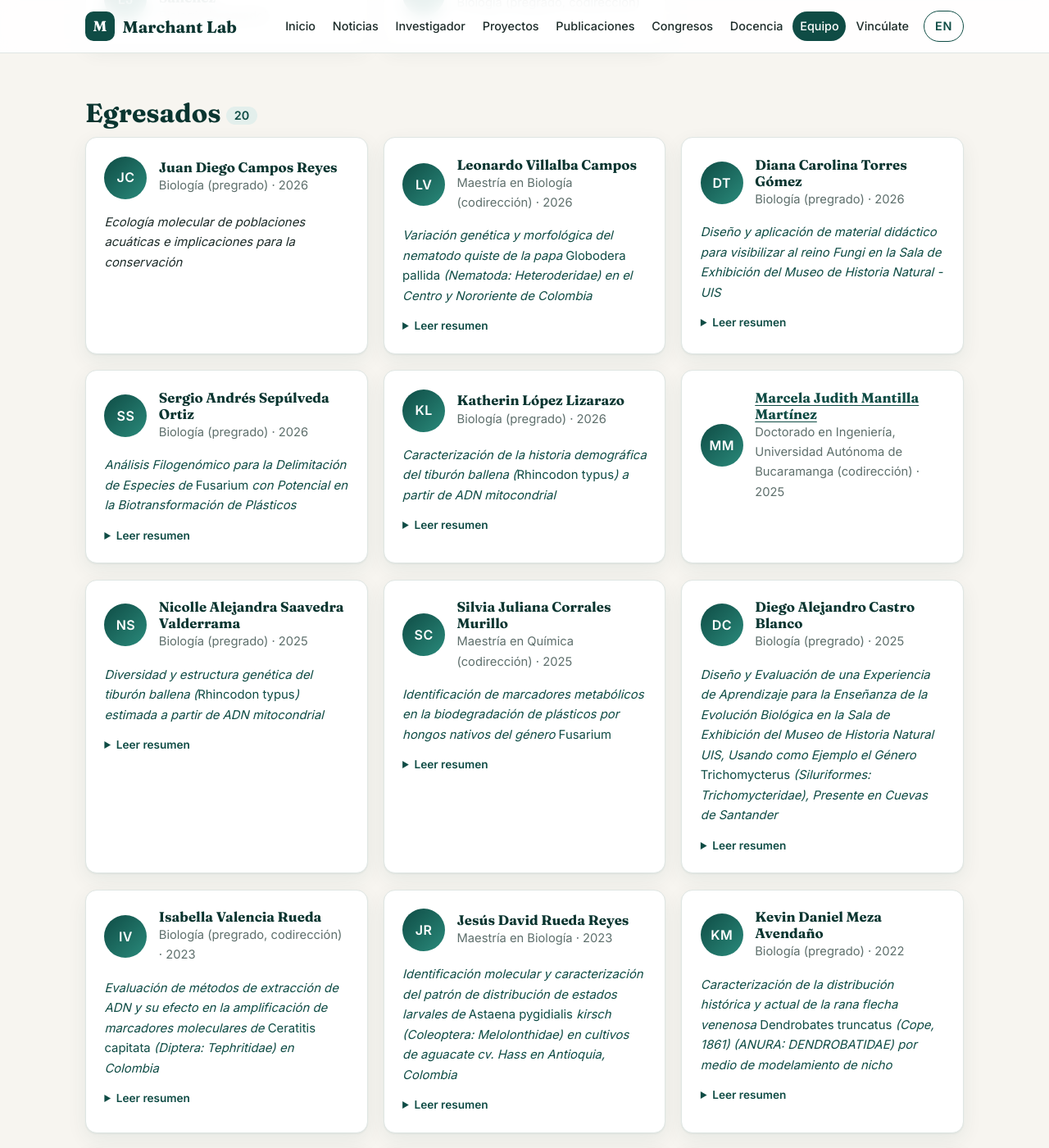
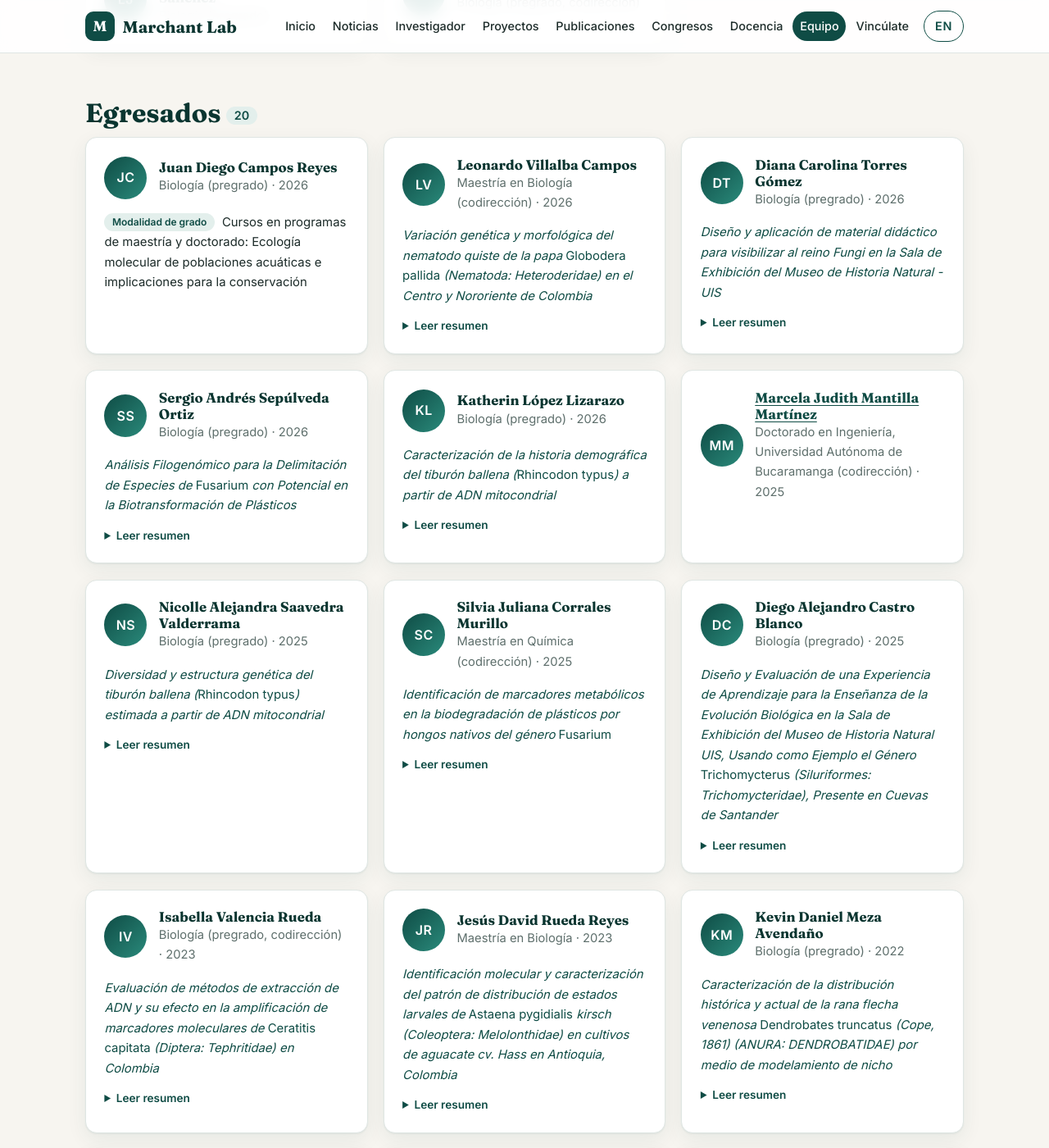
Before and after one commit to Marchant-Lab/marchant-lab-web, a Jekyll site: the page built from equipo.html, in a window 1280 px wide and 1400 px high, scrolled down 823 px. Shown: the whole window at 82% size. Built offline with Jekyll 4.4.1, drawn with Linux system fonts in a browser that asks for light colours.

Commit message:
Juan Diego Campos: grado por la modalidad de cursos en programas de maestría y doctorado
Según el Acuerdo 240 de 2008 del Consejo Académico UIS. La ficha muestra la
modalidad en lugar de un título de tesis; se corrige también su noticia.

Co-Authored-By: Claude Opus 5.5 <noreply@anthropic.com>

```diff
--- a/_data/noticias.yml
+++ b/_data/noticias.yml
@@ -37,7 +37,7 @@
 - fecha: 2026-02-04
   categoria: Grado
   titulo: Juan Diego Campos Reyes se gradúa como biólogo
-  texto: Su trabajo de grado abordó la ecología molecular de poblaciones acuáticas y sus implicaciones para la conservación.
+  texto: Se graduó en la modalidad de cursos en programas de maestría y doctorado, en el área de ecología molecular de poblaciones acuáticas y conservación.
 
 - fecha: 2026-02-10
   categoria: Publicación
--- a/_data/personas.yml
+++ b/_data/personas.yml
@@ -2,7 +2,8 @@
 # Fuente oficial de títulos y roles: Sistema de Trabajos de Grado UIS (soportes-academicos/trabajos-grado/).
 # Egresados: anio = año de grado. Con `noesis: <handle>` el título, resumen y enlace salen de
 # _data/tesis.json (scripts/actualizar_tesis.py); si la tesis no está en Noesis, poner `tesis:` a mano.
-# Campos opcionales: foto (ruta en assets/), enlace (ORCID, LinkedIn…), anio, tesis, noesis.
+# Campos opcionales: foto (ruta en assets/), enlace (ORCID, LinkedIn…), anio, tesis, noesis,
+# modalidad (si el grado no fue por trabajo de investigación; `tesis` pasa a ser el tema registrado).
 - nombre: Sergio Andrés Marchant Rojas
   rol: Investigador principal
   estado: actual
@@ -40,6 +41,7 @@
   rol: Biología (pregrado)
   estado: egresado
   anio: 2026   # grado 2026-02-04 (Cuadro Maestro PRODUCTIVIDAD); aún no está en Noesis
+  modalidad: Cursos en programas de maestría y doctorado   # Acuerdo 240 de 2008 del Consejo Académico UIS
   tesis: "Ecología molecular de poblaciones acuáticas e implicaciones para la conservación"
 - nombre: Leonardo Villalba Campos
   rol: Maestría en Biología (codirección)
--- a/_data/traduccion_en.yml
+++ b/_data/traduccion_en.yml
@@ -167,7 +167,8 @@
 "Talleres de inducción sobre los lineamientos de procesos de la Vicerrectoría de Investigación y Extensión": "Induction workshops on the procedures of the Vice-Rectorate for Research and Extension"
 "UIS": "UIS"
 "Juan Diego Campos Reyes se gradúa como biólogo": "Juan Diego Campos Reyes graduates in Biology"
-"Su trabajo de grado abordó la ecología molecular de poblaciones acuáticas y sus implicaciones para la conservación.": "His thesis addressed the molecular ecology of aquatic populations and its implications for conservation."
+"Se graduó en la modalidad de cursos en programas de maestría y doctorado, en el área de ecología molecular de poblaciones acuáticas y conservación.": "He graduated through the graduate-coursework option (master's and PhD courses), in the area of molecular ecology of aquatic populations and conservation."
+"Cursos en programas de maestría y doctorado": "Graduate coursework (master's and PhD courses)"
 
 # --- Infraestructura y grupo
 "Director del Grupo de Investigación en Biotecnología y Gestión Ambiental (iBGA)": "Head of the Biotechnology and Environmental Management Research Group (iBGA)"
--- a/_data/ui.yml
+++ b/_data/ui.yml
@@ -24,6 +24,7 @@ es:
   perfil_orcid: Perfil completo en
   grupos_equipo: [Integrantes actuales, Egresados]
   leer_resumen: Leer resumen
+  modalidad_grado: Modalidad de grado
   secciones_docencia: [Cursos en la UIS, Formación continua, Divulgación y museo, Formación docente]
   ver_curso: Ver página del curso →
   como_aplicar: ¿Cómo aplicar?
@@ -75,6 +76,7 @@ en:
   perfil_orcid: Full profile on
   grupos_equipo: [Current members, Alumni]
   leer_resumen: Read abstract
+  modalidad_grado: Degree option
   secciones_docencia: [Courses at UIS, Continuing education, Outreach and museum, Teacher training]
   ver_curso: Course website →
   como_aplicar: How to apply
--- a/_includes/paginas/equipo.html
+++ b/_includes/paginas/equipo.html
@@ -17,6 +17,7 @@
       <p class="tesis"><a href="https://noesis.uis.edu.co/handle/{{ t.handle }}">{% include cursiva.html t=t.titulo %}</a></p>
       {% if lang == "en" and t.resumen_en %}{% assign resumen = t.resumen_en %}{% else %}{% assign resumen = t.resumen %}{% endif %}
       {% if resumen %}<details><summary>{{ ui.leer_resumen }}</summary><p>{% include cursiva.html t=resumen %}</p></details>{% endif %}
+      {% elsif p.modalidad %}<p class="modalidad"><span class="etiqueta">{{ ui.modalidad_grado }}</span> {{ tr[p.modalidad] | default: p.modalidad }}{% if p.tesis %}: {% include cursiva.html t=p.tesis %}{% endif %}</p>
       {% elsif p.tesis %}<p class="tesis">{% include cursiva.html t=p.tesis %}</p>{% endif %}
     </article>
     {% endfor %}
--- a/assets/style.css
+++ b/assets/style.css
@@ -184,3 +184,5 @@ details p { margin-top: .6rem; }
 .rejilla-infra { grid-template-columns: repeat(auto-fill, minmax(240px, 1fr)); }
 .lista-equipos { margin: 0; padding-left: 1.1rem; font-size: .93rem; }
 .lista-equipos li { margin-bottom: .25rem; }
+.modalidad { margin-top: 1rem; font-size: .93rem; }
+.modalidad .etiqueta { margin-right: .3rem; }
--- a/scripts/revisar_traducciones.py
+++ b/scripts/revisar_traducciones.py
@@ -25,7 +25,7 @@ doc = cargar("docencia")
 usados = set()
 usados |= set(textos(cargar("lineas"), ["nombre", "descripcion"]))
 usados |= set(textos(cargar("proyectos"), ["titulo", "descripcion", "rol", "socios", "financiador"]))
-usados |= set(textos(cargar("personas"), ["rol"]))
+usados |= set(textos(cargar("personas"), ["rol", "modalidad"]))
 usados |= set(textos(cargar("vinculacion"), ["modalidad", "detalle"]))
 usados |= set(textos(cargar("congresos"), ["pais"]))
 usados |= set(textos(cargar("noticias"), ["titulo", "texto"]))
```
